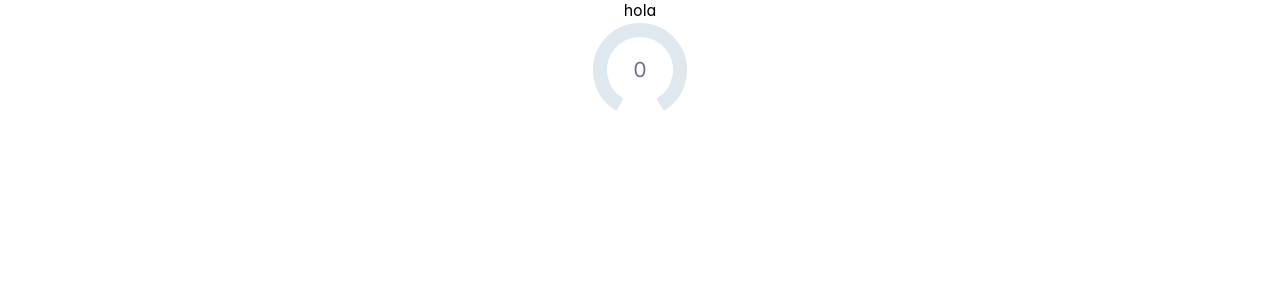
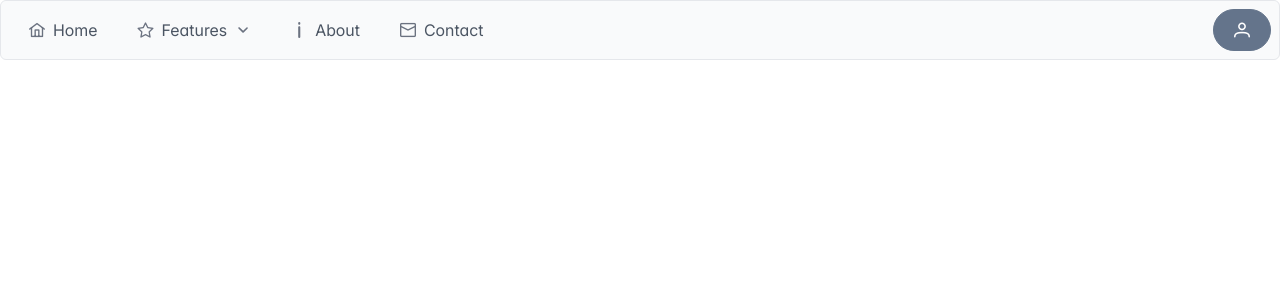
Before and after one commit to sergioguachalla/IoT, a React (Create React App) app in the folder frontend/iot-frontend/: page / in a window 1280 px wide. Shown: the top 300 px of the page. Built offline with nearby package versions, Linux system fonts and the light colour scheme.

Commit message:
add navbar

```diff
--- a/frontend/iot-frontend/src/App.js
+++ b/frontend/iot-frontend/src/App.js
@@ -3,19 +3,15 @@ import './App.css';
 import "primereact/resources/themes/lara-light-indigo/theme.css";
 import "primereact/resources/primereact.min.css";
 import "primeicons/primeicons.css";
-import { useState } from 'react';
 
-import { Knob } from 'primereact/knob';
+import Navbar from "./components/navbar/Navbar";
 
 
 function App() {
-  const [value, setValue] = useState(0);
 
   return (
     <div className="App">
-      hola
-      <Knob value={value} onChange={(e) => setValue(e.value)} />
-
+     <Navbar />
     </div>
   );
 }
--- /dev/null
+++ b/frontend/iot-frontend/src/components/navbar/Navbar.js
@@ -0,0 +1,26 @@
+import React from 'react';
+import { Menubar } from 'primereact/menubar';
+
+const Navbar = () => {
+    const items = [
+        { label: 'Home', icon: 'pi pi-home', command: () => window.location.href = "/" },
+        { label: 'Features', icon: 'pi pi-star',
+            items: [
+                { label: 'Feature 1', icon: 'pi pi-info', command: () => window.location.href = "/feature1" },
+                { label: 'Feature 2', icon: 'pi pi-info-circle', command: () => window.location.href = "/feature2" }
+            ]
+        },
+        { label: 'About', icon: 'pi pi-info', command: () => window.location.href = "/about" },
+        { label: 'Contact', icon: 'pi pi-envelope', command: () => window.location.href = "/contact" }
+    ];
+
+    const end = <button className="p-button p-component p-button-rounded p-button-secondary">
+        <i className="pi pi-user"></i>
+    </button>;
+
+    return (
+        <Menubar model={items} end={end} />
+    );
+};
+
+export default Navbar;
```
